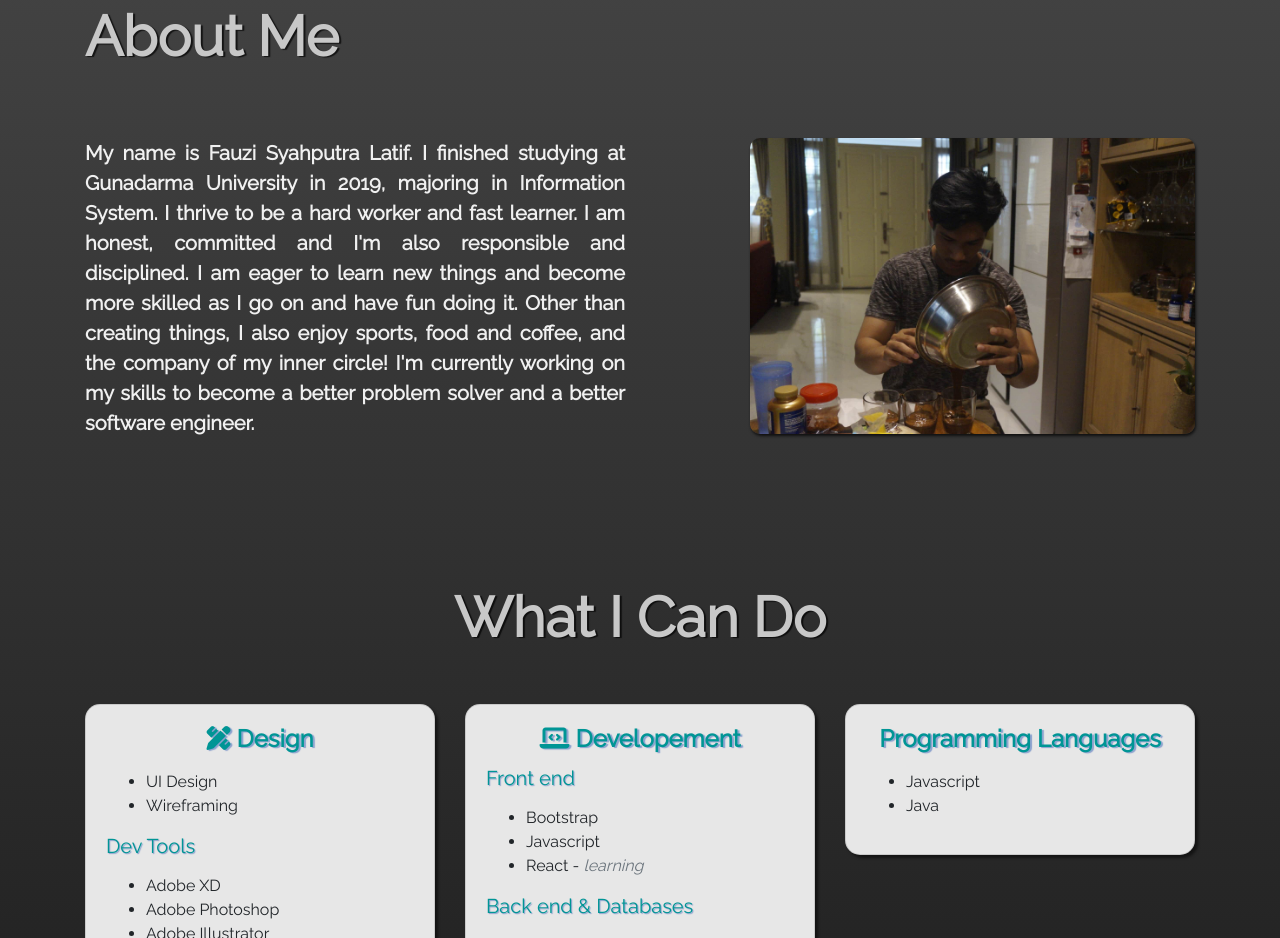
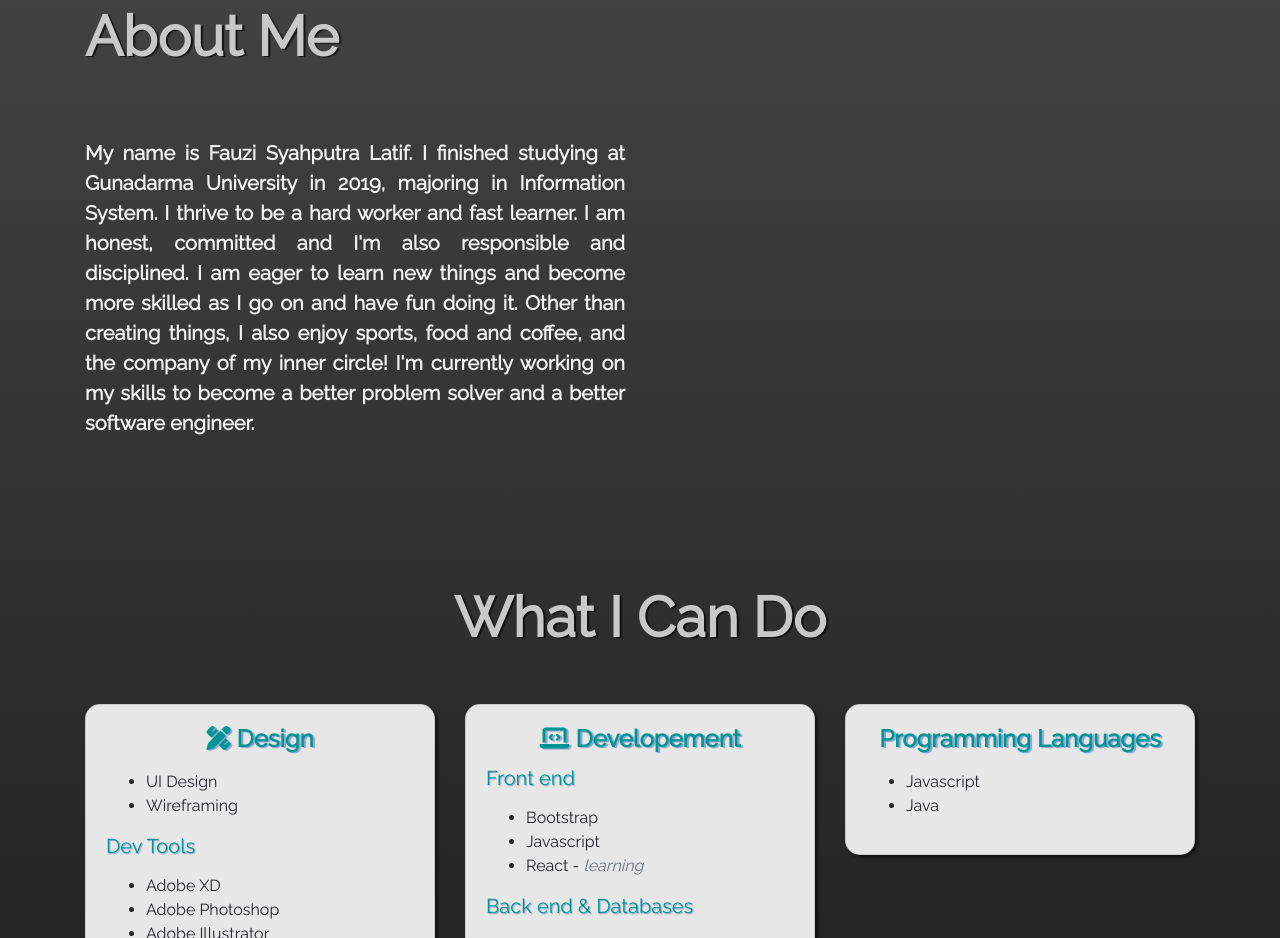
Before and after one commit to 1nhaler/1nhaler.github.io, a plain HTML site: page index.html in a window 1280 px wide. Shown: the part 845-1783 px from the top of the page. Drawn offline with nearby package versions, Linux system fonts and the light colour scheme.

Commit message:
removed my pic
removed my pic cause you know lah hehe

```diff
--- a/index.html
+++ b/index.html
@@ -74,7 +74,7 @@
         </div>
     </section>
     <!-- end of homepage -->
-	<!-- Just a comment using new terminal Ubuntu WSL :) -->
+    <!-- Just a comment using new terminal Ubuntu WSL :) -->
     <!-- star of about and skill page -->
     <section id="about">
         <div class="about">
@@ -95,7 +95,7 @@
 
                     </div>
                     <div class="col-md-5 offset-md-1 order-1 order-md-2 desc">
-                        <img src="assets/img/pic1.jpg" alt="a picture of fauzi latif">
+                        <!-- <img src="assets/img/pic1.jpg" alt="a picture of fauzi latif"> -->
                     </div>
                 </div>
                 <!-- end of about -->
```
Also changed, not shown: assets/img/pic1.jpg (deleted).
